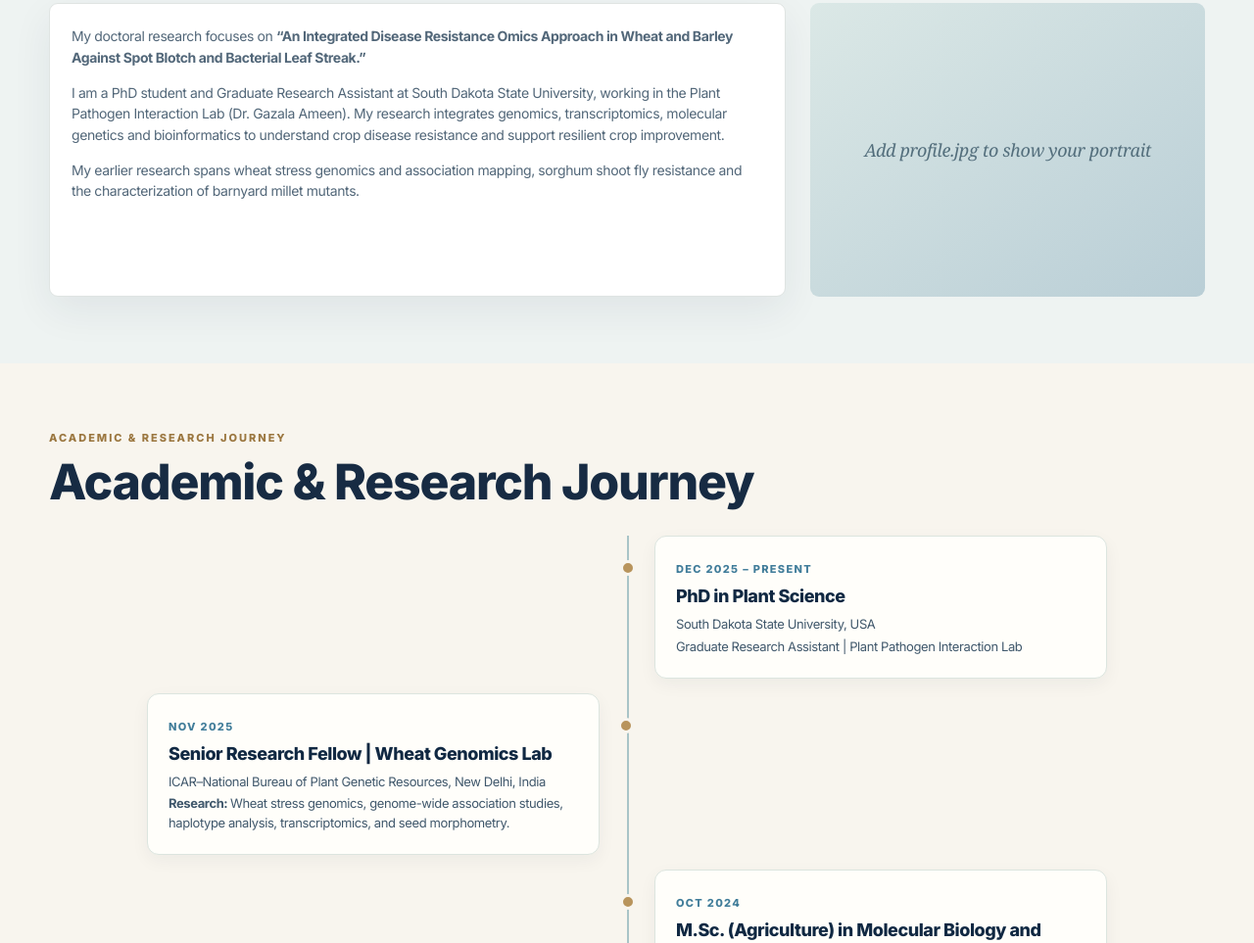
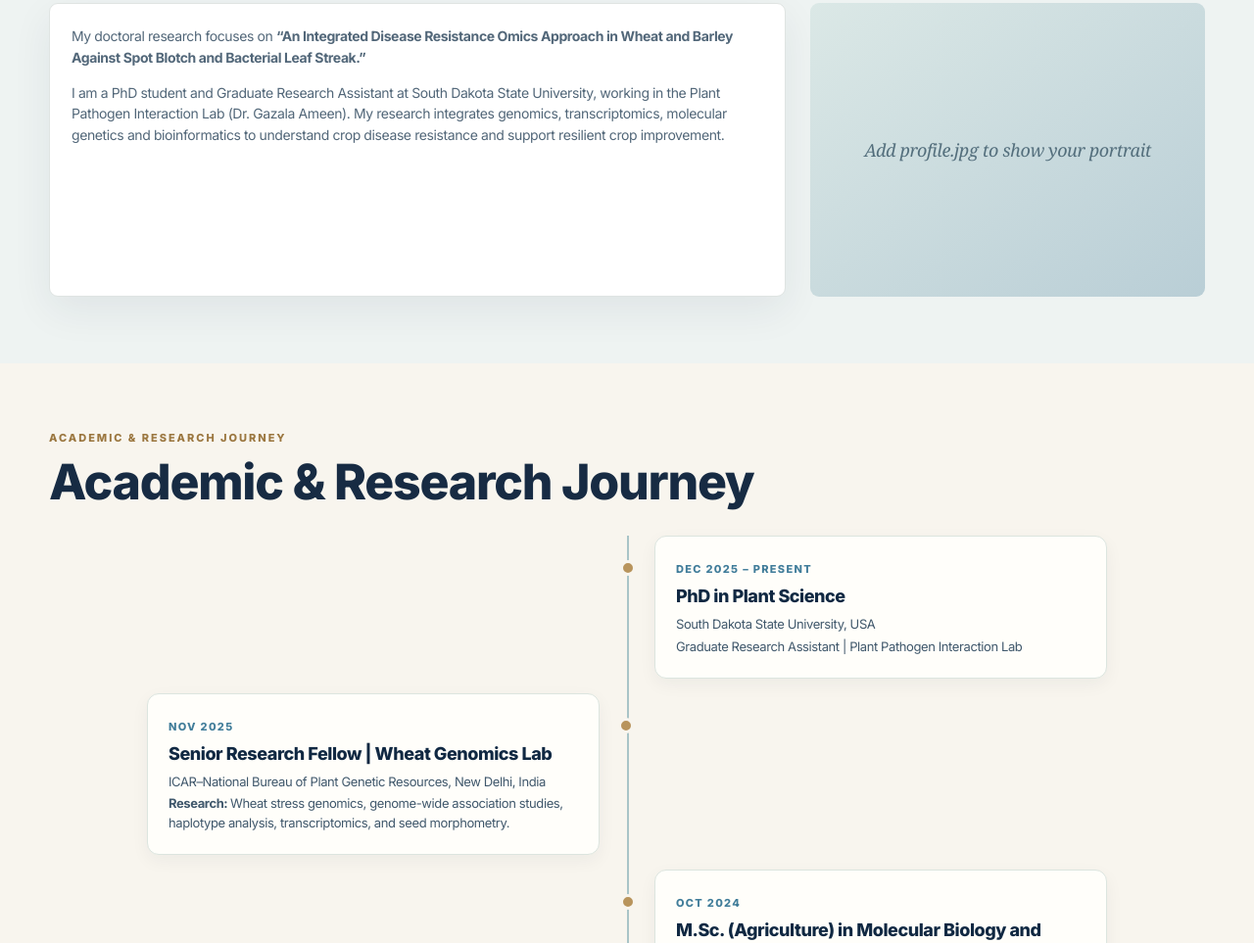
Before and after one commit to STKkannan/index.html, a plain HTML site: page index.html in a window 1280 px wide. Shown: the part 984-1947 px from the top of the page at 98% size. Drawn offline with Linux system fonts and the light colour scheme; a web font is replaced by a local one.

Commit message:
Update TK_Resistance Omics website design and content
Removed earlier research details from the bio section.

```diff
--- a/index.html
+++ b/index.html
@@ -151,8 +151,7 @@ h1,h2,h3{font-weight:800}
         I am a PhD student and Graduate Research Assistant at South Dakota State University, working in the Plant Pathogen Interaction Lab (Dr. Gazala Ameen). My research integrates genomics, transcriptomics, molecular genetics and bioinformatics to understand crop disease resistance and support resilient crop improvement.
        </p>
 <p style="margin-top:14px">
-        My earlier research spans wheat stress genomics and association mapping, sorghum shoot fly resistance and the characterization of barnyard millet mutants.
-       </p>
+        </p>
 </div>
 <div class="portrait">
 <img alt="Portrait of Thamaraikannan Sivakumar" loading="lazy" onerror="this.style.display='none';this.nextElementSibling.style.display='flex'" src="profile.jpg"/>
```
